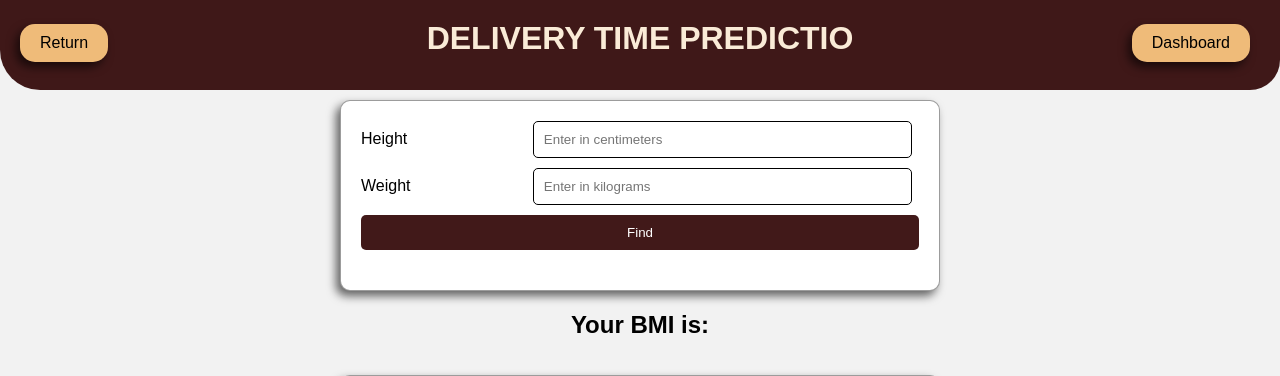
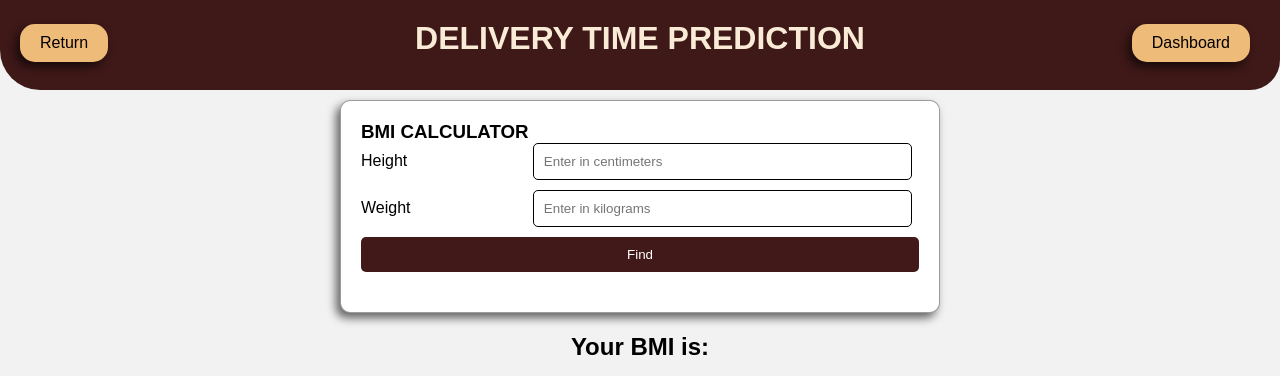
Before and after one commit to aditraj01/Medical_Facilities, a Flask app: page /health in a window 1280 px wide. Shown: the top 376 px of the page. Run offline with Flask 3, Linux system fonts and the light colour scheme; parts of the project's set-up code (start-up, migrations or seed data) failed here and were passed over.

Commit message:
Update health.html

```diff
--- a/templates/health.html
+++ b/templates/health.html
@@ -146,8 +146,9 @@ p{
 
      </style>
 <body >
-<div class="head"><a class="button1" href="{{ url_for('home') }}">Return</a><h1>DELIVERY TIME PREDICTIO</h1><a class="button2" href="{{ url_for('chatbot') }}">Dashboard</a></div><div class="sub"></div>
+<div class="head"><a class="button1" href="{{ url_for('home') }}">Return</a><h1>DELIVERY TIME PREDICTION</h1><a class="button2" href="{{ url_for('chatbot') }}">Dashboard</a></div><div class="sub"></div>
     <div class="container">
+        <span><h3>BMI CALCULATOR</h3></span>
     <form action="{{ url_for('health') }}" method="post">
         <label for="feature0">Height</label>
         <input type="number" id="feature0" name="feature0" placeholder="Enter in centimeters">
```
